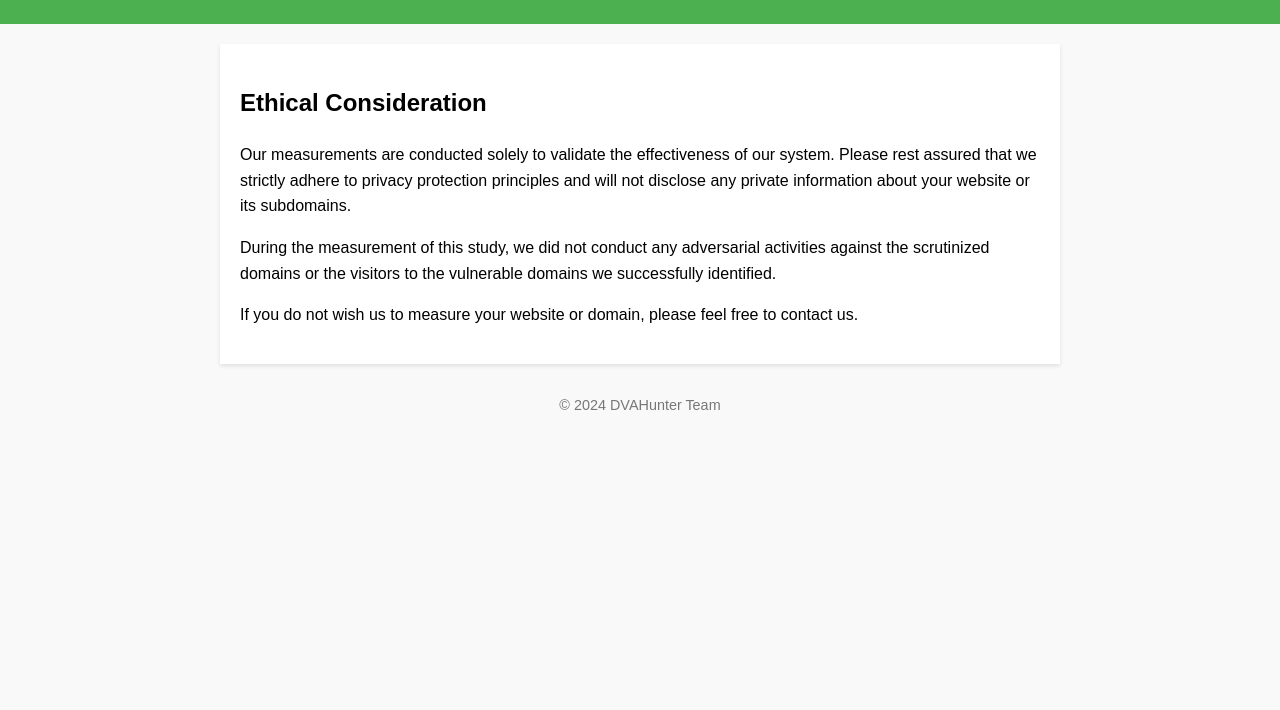
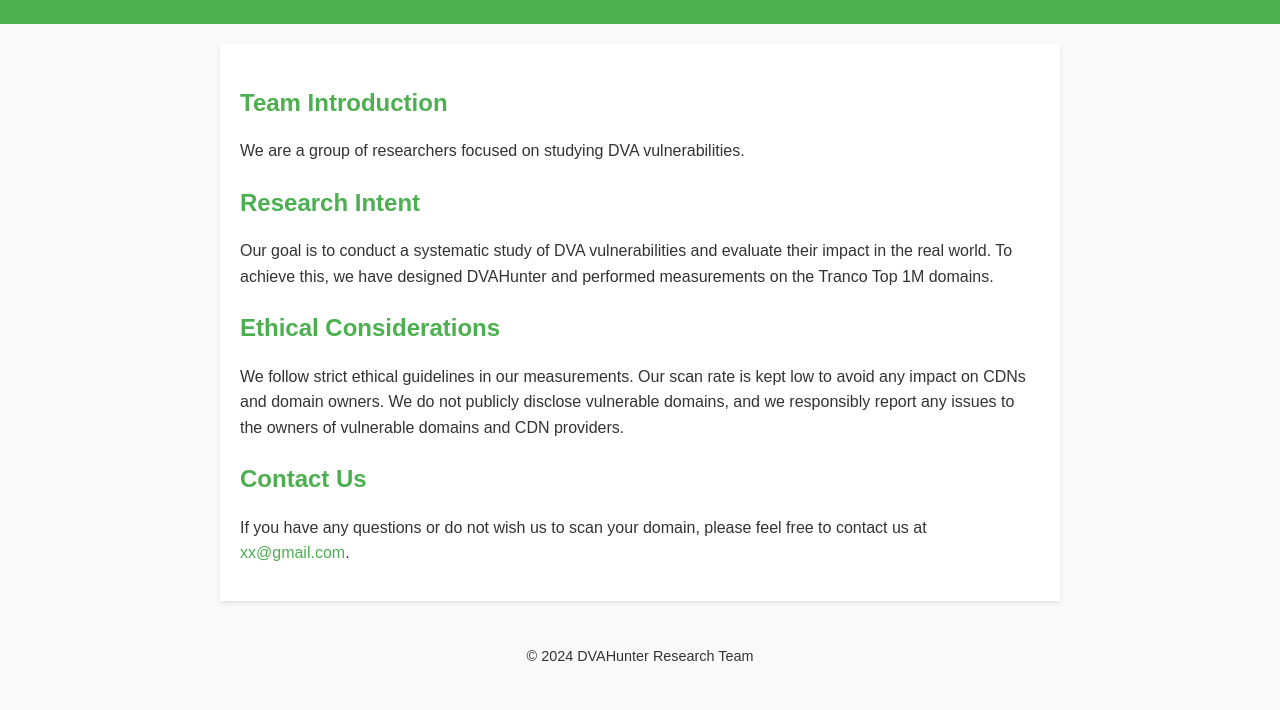
Before and after one commit to DVAHunter/DVAHunter, a plain HTML site: page index.html in a window 1280 px wide. Shown: the part 90-800 px from the top of the page. Drawn offline with Linux system fonts and the light colour scheme.

Commit message:
update the website

```diff
--- a/index.html
+++ b/index.html
@@ -3,49 +3,17 @@
 <head>
     <meta charset="UTF-8">
     <meta name="viewport" content="width=device-width, initial-scale=1.0">
-    <title>DVAHunter  Measurements</title>
-    <style>
-        body {
-            font-family: Arial, sans-serif;
-            line-height: 1.6;
-            margin: 0;
-            padding: 0;
-            background-color: #f9f9f9;
-        }
-        header {
-            background-color: #4CAF50;
-            color: white;
-            padding: 10px 15px;
-            text-align: center;
-        }
-        main {
-            max-width: 800px;
-            margin: 20px auto;
-            padding: 20px;
-            background: white;
-            box-shadow: 0 2px 4px rgba(0, 0, 0, 0.1);
-        }
-        footer {
-            text-align: center;
-            padding: 10px;
-            font-size: 0.9em;
-            color: #777;
-        }
-    </style>
+    <title>DVAHunter Research Overview</title>
+    <link rel="stylesheet" type="text/css" href="main.css">
+    <script src="index.js" defer></script>
 </head>
 <body>
     <header>
-        <h1>DVAHunter Measurements</h1>
+        <h1>DVAHunter Research Overview</h1>
     </header>
-    <main>
-        <h2>Ethical Consideration</h2>
-        <p>Our measurements are conducted solely to validate the effectiveness of our system. Please rest assured that we strictly adhere to privacy protection principles and will not disclose any private information about your website or its subdomains.</p>
-        <p>During the measurement of this study, we did not conduct any adversarial activities against the scrutinized domains or the visitors to the vulnerable domains we successfully identified.</p>
-        <p>If you do not wish us to measure your website or domain, please feel free to contact us.</p>
-
-    </main>
+    <main id="main-content"></main>
     <footer>
-        &copy; 2024 DVAHunter Team
+        <p>&copy; 2024 DVAHunter Research Team</p>
     </footer>
 </body>
 </html>
--- /dev/null
+++ b/index.js
@@ -0,0 +1,23 @@
+window.onload = function () {
+    document.getElementById("main-content").innerHTML = `
+        <section>
+            <h2>Team Introduction</h2>
+            <p>We are a group of researchers focused on studying DVA vulnerabilities.</p>
+        </section>
+
+        <section>
+            <h2>Research Intent</h2>
+            <p>Our goal is to conduct a systematic study of DVA vulnerabilities and evaluate their impact in the real world. To achieve this, we have designed DVAHunter and performed measurements on the Tranco Top 1M domains.</p>
+        </section>
+
+        <section>
+            <h2>Ethical Considerations</h2>
+            <p>We follow strict ethical guidelines in our measurements. Our scan rate is kept low to avoid any impact on CDNs and domain owners. We do not publicly disclose vulnerable domains, and we responsibly report any issues to the owners of vulnerable domains and CDN providers.</p>
+        </section>
+
+        <section>
+            <h2>Contact Us</h2>
+            <p>If you have any questions or do not wish us to scan your domain, please feel free to contact us at <a href="mailto:xx@gmail.com">xx@gmail.com</a>.</p>
+        </section>
+    `;
+};
--- /dev/null
+++ b/main.css
@@ -0,0 +1,44 @@
+body {
+    font-family: Arial, sans-serif;
+    line-height: 1.6;
+    margin: 0;
+    padding: 0;
+    background-color: #f9f9f9;
+}
+
+header {
+    background-color: #4CAF50;
+    color: white;
+    padding: 10px 15px;
+    text-align: center;
+}
+
+main {
+    max-width: 800px;
+    margin: 20px auto;
+    padding: 20px;
+    background: white;
+    box-shadow: 0 2px 4px rgba(0, 0, 0, 0.1);
+}
+
+footer {
+    text-align: center;
+    padding: 10px;
+    font-size: 0.9em;
+    color: #777;
+}
+
+h2 {
+    color: #4CAF50;
+    margin-bottom: 10px;
+}
+
+p {
+    color: #333;
+    margin-bottom: 15px;
+}
+
+a {
+    color: #4CAF50;
+    text-decoration: none;
+}
```
